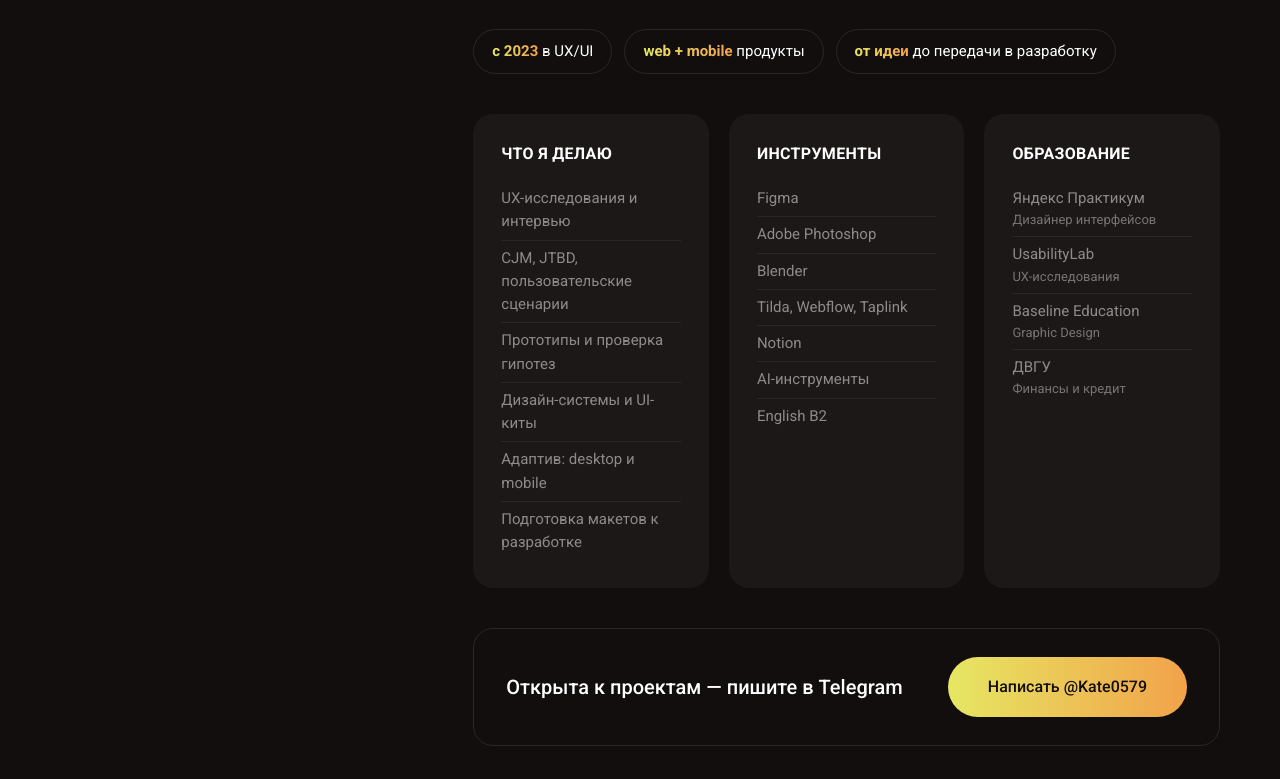
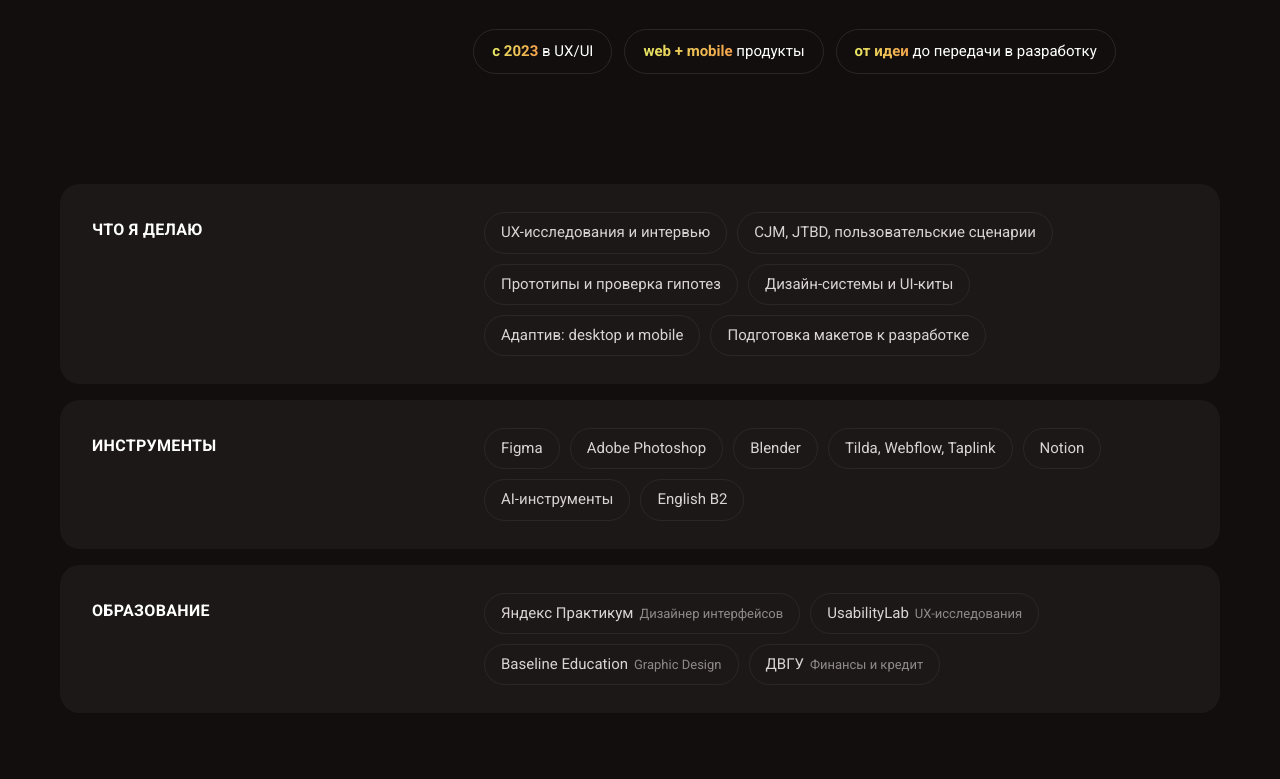
Before and after one commit to katedoros/portfolio, a plain HTML site: page index.html in a window 1280 px wide. Shown: the part 1181-1960 px from the top of the page. Drawn offline with Linux system fonts and the light colour scheme.

Commit message:
Карточки «Обо мне» строками на всю ширину, призыв написать над футером, без тени у кнопки, Telegram убран из футера
Co-Authored-By: Claude Opus 5.5 <noreply@anthropic.com>

```diff
--- a/css/style.css
+++ b/css/style.css
@@ -75,9 +75,9 @@ a { color: inherit; }
   display: inline-flex; align-items: center; height: 60px; padding: 0 40px; border-radius: 1000px;
   background: linear-gradient(var(--cta-angle), #e6e763 0%, #f2a24a 100%);
   color: var(--bg); font-weight: 500; font-size: 16px; text-decoration: none;
-  transition: --cta-angle .6s ease, transform .2s, box-shadow .2s;
+  transition: --cta-angle .6s ease, transform .2s;
 }
-.btn-accent:hover { --cta-angle: 264deg; transform: translateY(-2px); box-shadow: 0 10px 30px rgba(242, 162, 74, .25); }
+.btn-accent:hover { --cta-angle: 264deg; transform: translateY(-2px); }
 /* Видео 1080×2164 — показываем целиком, высота подстраивается под экран */
 .hero__media { justify-self: end; height: min(calc(100vh - 160px), 760px); min-height: 420px; aspect-ratio: 1080 / 2164; max-width: 100%; }
 .hero__media video { width: 100%; height: 100%; object-fit: contain; }
@@ -89,16 +89,16 @@ a { color: inherit; }
 .about__facts { display: flex; flex-wrap: wrap; gap: 12px; margin: 32px 0 40px; padding: 0; list-style: none; }
 .about__facts li { padding: 10px 18px; border: 1px solid var(--line); border-radius: 1000px; font-size: 15px; }
 .about__facts b { background: var(--accent); -webkit-background-clip: text; background-clip: text; color: transparent; }
-.about__cols { display: grid; grid-template-columns: repeat(3, 1fr); gap: 20px; }
-.about__card { padding: 28px; border-radius: 20px; background: var(--bg-card); }
-.about__card h3 { margin: 0 0 14px; font-size: 16px; text-transform: uppercase; letter-spacing: .02em; }
-.about__card ul { margin: 0; padding: 0; list-style: none; color: var(--text-muted); font-size: 15px; }
-.about__card li { padding: 6px 0; border-bottom: 1px solid var(--line); }
-.about__card li:last-child { border-bottom: 0; }
-.about__card small { display: block; font-size: 13px; opacity: .8; }
+/* Три карточки — строками на всю ширину: заголовок слева, пункты справа */
+.about__rows { grid-column: 1 / -1; display: grid; gap: 16px; margin-top: 30px; }
+.about__card { display: grid; grid-template-columns: 1fr 2fr; gap: 40px; align-items: start; padding: 28px 32px; border-radius: 20px; background: var(--bg-card); }
+.about__card h3 { margin: 6px 0 0; font-size: 16px; text-transform: uppercase; letter-spacing: .02em; }
+.about__card ul { display: flex; flex-wrap: wrap; gap: 10px; margin: 0; padding: 0; list-style: none; font-size: 15px; }
+.about__card li { padding: 8px 16px; border: 1px solid var(--line); border-radius: 1000px; color: #d9d4d4; }
+.about__card small { margin-left: 6px; font-size: 13px; color: var(--text-muted); }
 @media (max-width: 960px) {
   .about { grid-template-columns: 1fr; gap: 10px; }
-  .about__cols { grid-template-columns: 1fr; }
+  .about__card { grid-template-columns: 1fr; gap: 16px; padding: 24px; }
 }
 @media (max-width: 640px) {
   .about__lead { font-size: 18px; }
@@ -221,12 +221,13 @@ a { color: inherit; }
 /* Якоря не прячутся под липкой шапкой */
 section[id] { scroll-margin-top: 76px; }
 
-/* Строчка для заказчика в конце «Обо мне» */
-.about__cta { display: flex; flex-wrap: wrap; align-items: center; justify-content: space-between; gap: 20px; margin-top: 40px; padding: 28px 32px; border: 1px solid var(--line); border-radius: 20px; }
-.about__cta p { margin: 0; font-size: 20px; font-weight: 500; }
-@media (max-width: 640px) { .about__cta { padding: 24px; } .about__cta p { font-size: 18px; } .about__cta .btn-accent { width: 100%; justify-content: center; } }
+/* Строчка для заказчика — над футером */
+.cta__inner { display: flex; flex-wrap: wrap; align-items: center; justify-content: space-between; gap: 24px; }
+.cta__text { margin: 0; font-size: clamp(22px, 3vw, 32px); font-weight: 700; }
+@media (max-width: 640px) { .cta .btn-accent { width: 100%; justify-content: center; } }
 
 /* Вводный текст кейса — в одной колонке с остальным текстом */
 @media (min-width: 961px) {
   .case__lead { margin-left: calc((100% - 40px) / 3 + 40px); max-width: none; }
 }
+@media (max-width: 640px) { .about__card li { border-radius: 14px; } }
--- a/index.html
+++ b/index.html
@@ -51,7 +51,8 @@
             <li><b>web + mobile</b> продукты</li>
             <li><b>от идеи</b> до передачи в разработку</li>
           </ul>
-          <div class="about__cols">
+        </div>
+      <div class="about__rows">
         <div class="about__card">
           <h3>Что я делаю</h3>
           <ul>
@@ -83,11 +84,6 @@
             <li>Baseline Education<small>Graphic Design</small></li>
             <li>ДВГУ<small>Финансы и кредит</small></li>
           </ul>
-            </div>
-          </div>
-          <div class="about__cta">
-            <p>Открыта к проектам — пишите в Telegram</p>
-            <a class="btn-accent" href="https://t.me/Kate0579" target="_blank" rel="noopener">Написать @Kate0579</a>
         </div>
       </div>
       </div>
@@ -150,6 +146,12 @@
         </div>
       </div>
     </section>
+    <section class="section cta">
+      <div class="container cta__inner">
+        <p class="cta__text">Открыта к проектам — пишите в Telegram</p>
+        <a class="btn-accent" href="https://t.me/Kate0579" target="_blank" rel="noopener">Написать</a>
+      </div>
+    </section>
   </main>
 
   <div class="lightbox" id="lightbox" aria-hidden="true">
@@ -162,7 +164,6 @@
   <footer class="footer">
     <div class="container footer__inner">
       <div>© Екатерина Дорошенко</div>
-      <div>Telegram: <a href="https://t.me/Kate0579" target="_blank" rel="noopener">@Kate0579</a></div>
       <div>e-mail: <a href="mailto:ekat.doroshenko5@gmail.com">ekat.doroshenko5@gmail.com</a></div>
     </div>
   </footer>
```
Also changed, not shown: projects/autodepo.html (+0 -1 lines), projects/lokomotiv.html (+0 -1 lines), projects/nua.html (+0 -1 lines), projects/one-consulting.html (+0 -1 lines), projects/turist.html (+0 -1 lines), projects/wellcoach.html (+0 -1 lines). Lines whose indentation alone changed are shown as unchanged.
